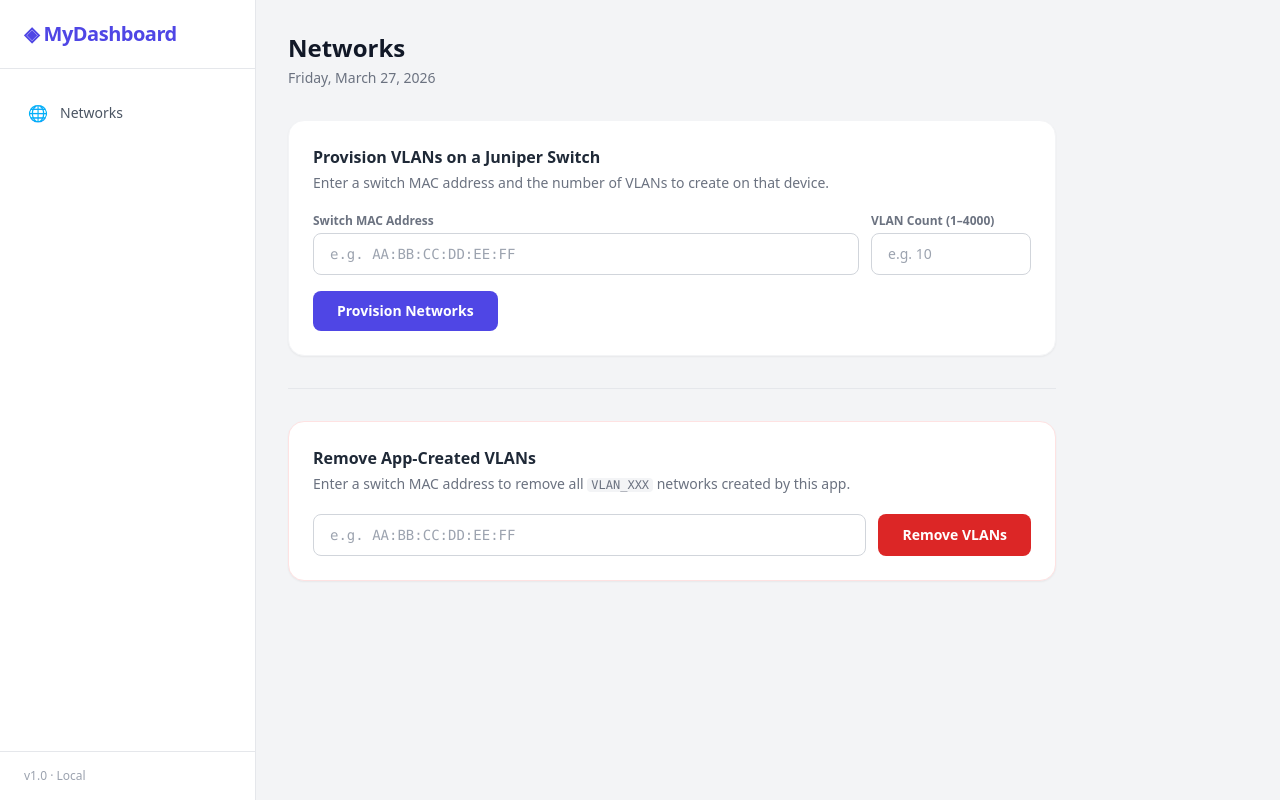
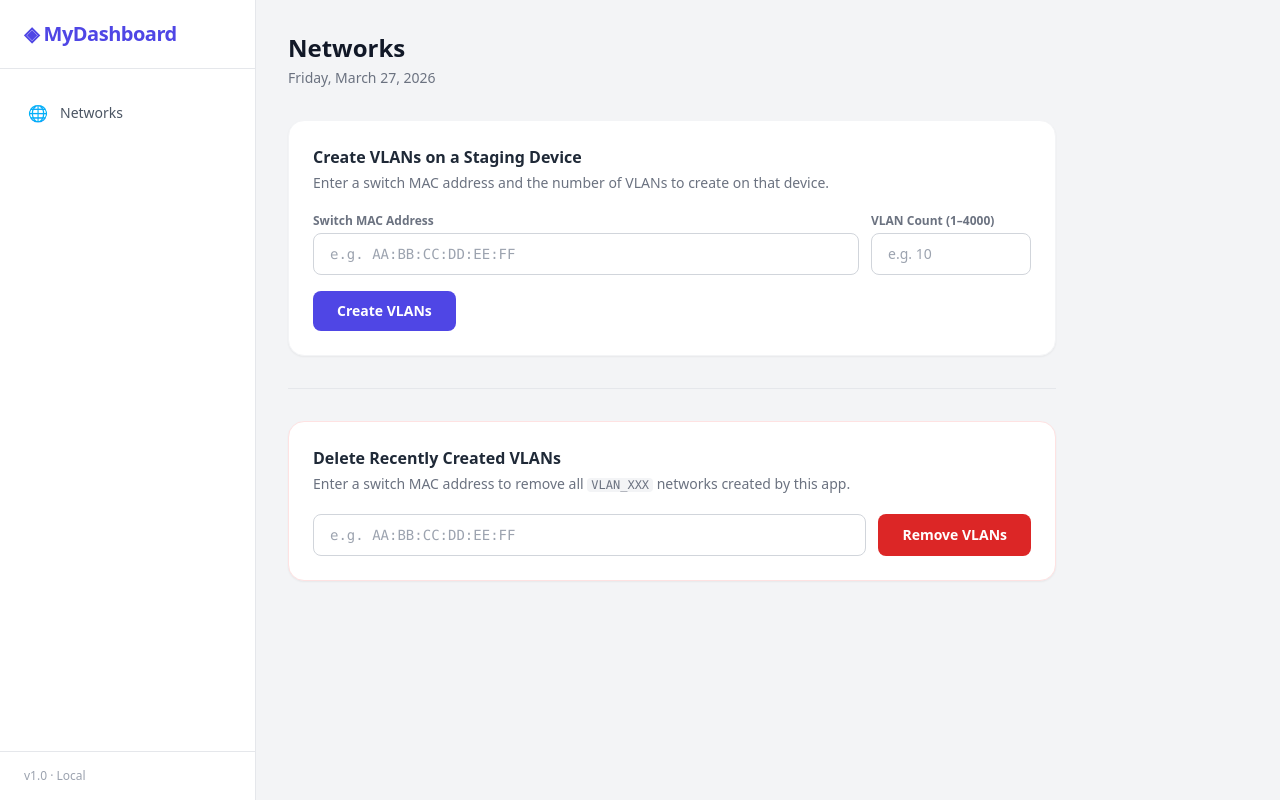
Before and after one commit to amruthasatishkumar/Vkhot-Development, a React (Vite) app in the folder dashboard-app/frontend/: page / in a window 1280 px wide. Built offline with nearby package versions, Linux system fonts and the light colour scheme.

Commit message:
UI name changes

```diff
--- a/dashboard-app/frontend/src/pages/Dashboard.jsx
+++ b/dashboard-app/frontend/src/pages/Dashboard.jsx
@@ -37,7 +37,7 @@ function RemoveSection() {
 
   return (
     <div className="bg-white rounded-2xl border border-red-100 shadow-sm p-6">
-      <h2 className="text-base font-semibold text-gray-800 mb-1">Remove App-Created VLANs</h2>
+      <h2 className="text-base font-semibold text-gray-800 mb-1">Delete Recently Created VLANs</h2>
       <p className="text-sm text-gray-500 mb-5">
         Enter a switch MAC address to remove all <code className="bg-gray-100 px-1 rounded text-xs">VLAN_XXX</code> networks created by this app.
       </p>
@@ -156,7 +156,7 @@ export default function Dashboard() {
 
       {/* MAC Input Card */}
       <div className="bg-white rounded-2xl border border-gray-100 shadow-sm p-6">
-        <h2 className="text-base font-semibold text-gray-800 mb-1">Provision VLANs on a Juniper Switch</h2>
+        <h2 className="text-base font-semibold text-gray-800 mb-1">Create VLANs on a Staging Device</h2>
         <p className="text-sm text-gray-500 mb-5">
           Enter a switch MAC address and the number of VLANs to create on that device.
         </p>
@@ -202,7 +202,7 @@ export default function Dashboard() {
             className="w-full sm:w-auto px-6 py-2.5 bg-brand-600 hover:bg-brand-700 disabled:opacity-50
                        text-white text-sm font-semibold rounded-lg transition-colors"
           >
-            {loading ? 'Provisioning…' : 'Provision Networks'}
+            {loading ? 'Creating…' : 'Create VLANs'}
           </button>
         </form>
       </div>
```
